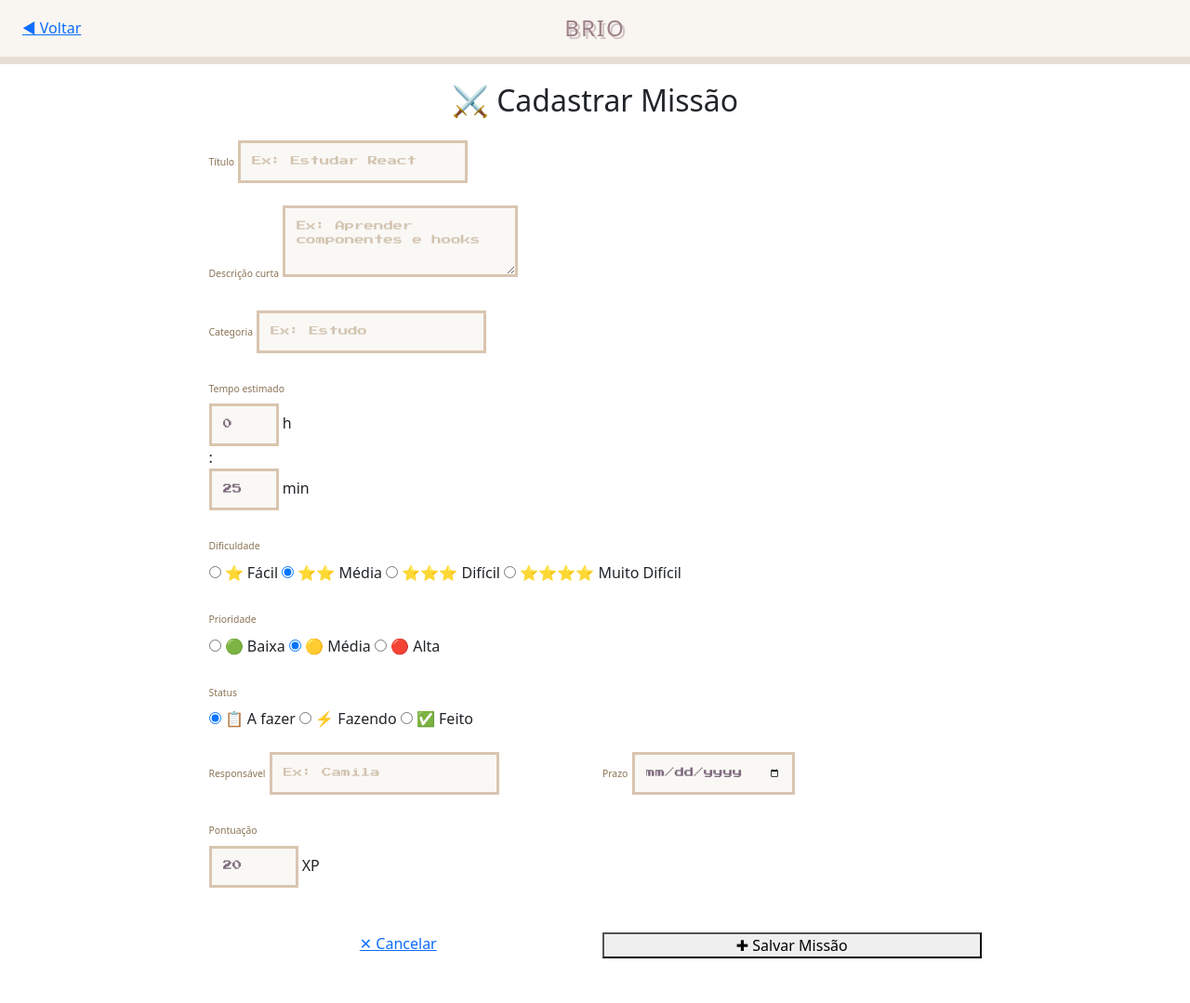
After one commit to carlosbuskedev/projetoAplicado03, a CodeIgniter 4 app: the page made by app/Views/missao.php in a window 1280 px wide. The commit adds this page. Shown: the whole page at 93% size. Run offline with PHP 8.4 and a stand-in for CodeIgniter, Linux system fonts and the light colour scheme; the template is opened without the code that fills it, so the values that code supplies are empty; some libraries are stand-ins or nearby versions.

Commit message:
feat: Criada nova rota de missão

```diff
--- a/app/Config/Routes.php
+++ b/app/Config/Routes.php
@@ -16,6 +16,7 @@ $routes->group('', ['namespace' => 'App\Controllers\Frontend'], static function
     $routes->get('painel', 'Painel::index');
     $routes->get('jornada', 'Jornada::index');
     $routes->get('usuarios', 'Usuarios::index');
+    $routes->get('missao', 'Missao::index');
 });
 
 // -------------------------------------------------------------------------
--- /dev/null
+++ b/app/Views/missao.php
@@ -0,0 +1,204 @@
+<!DOCTYPE html>
+<html lang="pt-BR">
+<head>
+  <meta charset="UTF-8" />
+  <meta name="viewport" content="width=device-width, initial-scale=1.0" />
+  <title>BRIO – Criar Missão</title>
+  <link rel="stylesheet" href="https://cdn.jsdelivr.net/npm/bootstrap@5.3.0/dist/css/bootstrap.min.css" />
+  <link rel="preconnect" href="https://fonts.googleapis.com" />
+  <link href="https://fonts.googleapis.com/css2?family=Press+Start+2P&display=swap" rel="stylesheet" />
+  <link rel="stylesheet" href="/css/principal.css">
+  <link rel="stylesheet" href="/css/missao.css" />
+</head>
+<body>
+
+  <!-- HEADER -->
+  <header class="pixel-header">
+    <div class="container-fluid px-4 py-3">
+      <div class="row align-items-center">
+        <div class="col-auto">
+          <a href="/menu" class="pixel-btn pixel-btn-back">◀ Voltar</a>
+        </div>
+        <div class="col text-center">
+          <h1 class="pixel-title mb-0">BRIO</h1>
+        </div>
+        <div class="col-auto" style="visibility:hidden;">
+          <span class="pixel-btn pixel-btn-back">◀ Voltar</span>
+        </div>
+      </div>
+    </div>
+  </header>
+
+  <!-- CONTEÚDO -->
+  <main class="container py-4 pb-5">
+    <div class="row justify-content-center">
+      <div class="col-12 col-lg-9">
+
+        <div class="pixel-form-box">
+          <h2 class="pixel-form-title text-center mb-4">⚔ Cadastrar Missão</h2>
+
+          <!-- Banner de sucesso (oculto por padrão) -->
+          <div id="successBanner" class="pixel-success-banner mb-4 d-none">
+            ✓ Missão cadastrada com sucesso!
+          </div>
+
+          <form id="missionForm" novalidate>
+
+            <!-- Título -->
+            <div class="form-group-pixel mb-4">
+              <label class="pixel-label" for="title">Título</label>
+              <input type="text" id="title" name="title"
+                     class="pixel-input" placeholder="Ex: Estudar React" required />
+              <span class="pixel-error d-none" id="titleError">Campo obrigatório</span>
+            </div>
+
+            <!-- Descrição -->
+            <div class="form-group-pixel mb-4">
+              <label class="pixel-label" for="description">Descrição curta</label>
+              <textarea id="description" name="description"
+                        class="pixel-input pixel-textarea" rows="3"
+                        placeholder="Ex: Aprender componentes e hooks"></textarea>
+            </div>
+
+            <!-- Categoria -->
+            <div class="form-group-pixel mb-4">
+              <label class="pixel-label" for="category">Categoria</label>
+              <input type="text" id="category" name="category"
+                     class="pixel-input" placeholder="Ex: Estudo" />
+            </div>
+
+            <!-- Tempo estimado -->
+            <div class="form-group-pixel mb-4">
+              <label class="pixel-label">Tempo estimado</label>
+              <div class="pixel-time-row">
+                <div class="pixel-time-field">
+                  <input type="number" id="hours" name="hours"
+                         class="pixel-input pixel-input-number"
+                         min="0" max="99" value="0" />
+                  <span class="pixel-time-label">h</span>
+                </div>
+                <span class="pixel-time-sep">:</span>
+                <div class="pixel-time-field">
+                  <input type="number" id="minutes" name="minutes"
+                         class="pixel-input pixel-input-number"
+                         min="0" max="59" value="25" />
+                  <span class="pixel-time-label">min</span>
+                </div>
+              </div>
+            </div>
+
+            <!-- Dificuldade -->
+            <div class="form-group-pixel mb-4">
+              <label class="pixel-label">Dificuldade</label>
+              <div class="pixel-radio-group" id="difficultyGroup">
+                <label class="pixel-radio-item" data-group="difficulty" data-value="facil">
+                  <input type="radio" name="difficulty" value="facil" />
+                  ⭐ Fácil
+                </label>
+                <label class="pixel-radio-item selected" data-group="difficulty" data-value="medio">
+                  <input type="radio" name="difficulty" value="medio" checked />
+                  ⭐⭐ Média
+                </label>
+                <label class="pixel-radio-item" data-group="difficulty" data-value="dificil">
+                  <input type="radio" name="difficulty" value="dificil" />
+                  ⭐⭐⭐ Difícil
+                </label>
+                <label class="pixel-radio-item" data-group="difficulty" data-value="muito-dificil">
+                  <input type="radio" name="difficulty" value="muito-dificil" />
+                  ⭐⭐⭐⭐ Muito Difícil
+                </label>
+              </div>
+            </div>
+
+            <!-- Prioridade -->
+            <div class="form-group-pixel mb-4">
+              <label class="pixel-label">Prioridade</label>
+              <div class="pixel-radio-group" id="priorityGroup">
+                <label class="pixel-radio-item" data-group="priority" data-value="baixa">
+                  <input type="radio" name="priority" value="baixa" />
+                  🟢 Baixa
+                </label>
+                <label class="pixel-radio-item selected" data-group="priority" data-value="media">
+                  <input type="radio" name="priority" value="media" checked />
+                  🟡 Média
+                </label>
+                <label class="pixel-radio-item" data-group="priority" data-value="alta">
+                  <input type="radio" name="priority" value="alta" />
+                  🔴 Alta
+                </label>
+              </div>
+            </div>
+
+            <!-- Status -->
+            <div class="form-group-pixel mb-4">
+              <label class="pixel-label">Status</label>
+              <div class="pixel-radio-group" id="statusGroup">
+                <label class="pixel-radio-item selected" data-group="status" data-value="a-fazer">
+                  <input type="radio" name="status" value="a-fazer" checked />
+                  📋 A fazer
+                </label>
+                <label class="pixel-radio-item" data-group="status" data-value="fazendo">
+                  <input type="radio" name="status" value="fazendo" />
+                  ⚡ Fazendo
+                </label>
+                <label class="pixel-radio-item" data-group="status" data-value="feito">
+                  <input type="radio" name="status" value="feito" />
+                  ✅ Feito
+                </label>
+              </div>
+            </div>
+
+            <!-- Responsável + Prazo -->
+            <div class="row g-3 mb-4">
+              <div class="col-12 col-md-6">
+                <div class="form-group-pixel">
+                  <label class="pixel-label" for="responsible">Responsável</label>
+                  <input type="text" id="responsible" name="responsible"
+                         class="pixel-input" placeholder="Ex: Camila" />
+                </div>
+              </div>
+              <div class="col-12 col-md-6">
+                <div class="form-group-pixel">
+                  <label class="pixel-label" for="deadline">Prazo</label>
+                  <input type="date" id="deadline" name="deadline"
+                         class="pixel-input" />
+                </div>
+              </div>
+            </div>
+
+            <!-- Pontuação -->
+            <div class="form-group-pixel mb-5">
+              <label class="pixel-label" for="score">Pontuação</label>
+              <div class="pixel-score-row">
+                <input type="number" id="score" name="score"
+                       class="pixel-input pixel-input-score"
+                       min="0" max="9999" value="20" />
+                <span class="pixel-xp-badge">XP</span>
+              </div>
+            </div>
+
+            <!-- Botões -->
+            <div class="row g-3">
+              <div class="col-12 col-md-6">
+                <a href="/menu" class="pixel-btn pixel-btn-cancel w-100 d-block text-center">
+                  ✕ Cancelar
+                </a>
+              </div>
+              <div class="col-12 col-md-6">
+                <button type="submit" class="pixel-btn pixel-btn-save w-100">
+                  ✚ Salvar Missão
+                </button>
+              </div>
+            </div>
+
+          </form>
+        </div>
+
+      </div>
+    </div>
+  </main>
+
+  <script src="https://cdn.jsdelivr.net/npm/bootstrap@5.3.0/dist/js/bootstrap.bundle.min.js"></script>
+  <script src="/js/missao.js"></script>
+</body>
+</html>
```
Also changed, not shown: app/Controllers/Frontend/Missao.php (added, +13 -0 lines), app/Views/principal.php (+6 -5 lines).
